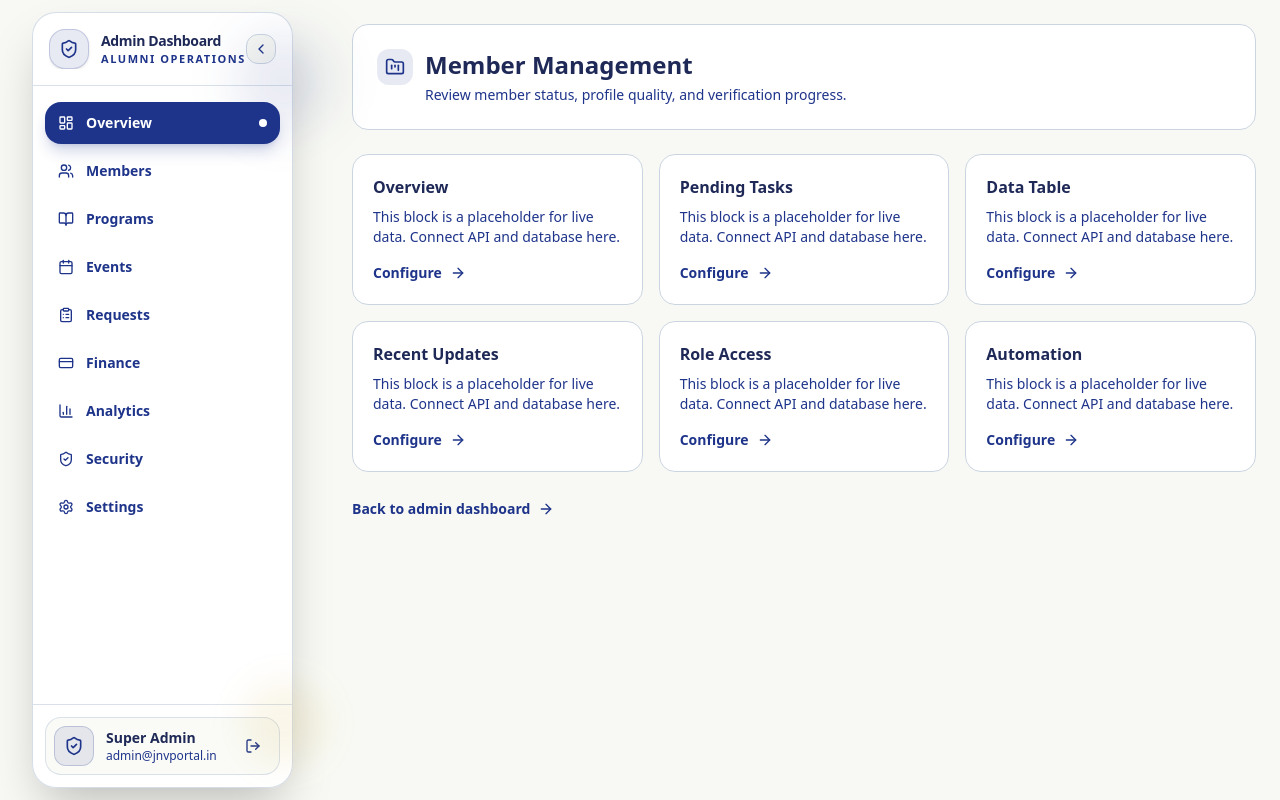
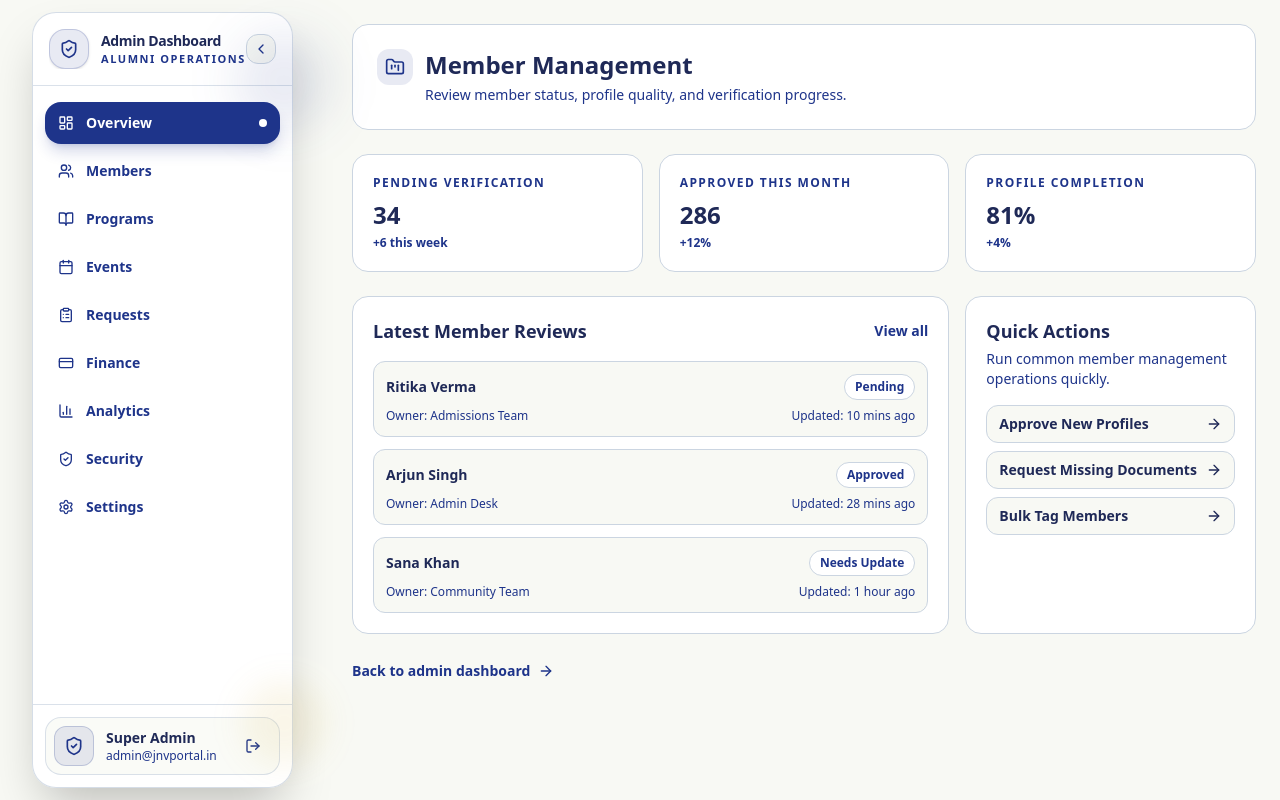
Before and after one commit to ashwanik0777/alumni-portal, a Next.js app: page /admin in a window 1280 px wide. Built offline with nearby package versions, Linux system fonts and the light colour scheme.

Commit message:
update adminDashboard

```diff
--- a/app/admin/[...slug]/page.tsx
+++ b/app/admin/[...slug]/page.tsx
@@ -1,38 +1,143 @@
 import Link from "next/link";
 import { ArrowRight, FolderKanban } from "lucide-react";
 
-const sectionMeta: Record<string, { title: string; subtitle: string }> = {
+type AdminSectionConfig = {
+  title: string;
+  subtitle: string;
+  kpis: Array<{ label: string; value: string; trend: string }>;
+  actions: string[];
+  tableTitle: string;
+  rows: Array<{ name: string; owner: string; status: string; updatedAt: string }>;
+};
+
+const sectionMeta: Record<string, AdminSectionConfig> = {
   members: {
     title: "Member Management",
     subtitle: "Review member status, profile quality, and verification progress.",
+    kpis: [
+      { label: "Pending Verification", value: "34", trend: "+6 this week" },
+      { label: "Approved This Month", value: "286", trend: "+12%" },
+      { label: "Profile Completion", value: "81%", trend: "+4%" },
+    ],
+    actions: ["Approve New Profiles", "Request Missing Documents", "Bulk Tag Members"],
+    tableTitle: "Latest Member Reviews",
+    rows: [
+      { name: "Ritika Verma", owner: "Admissions Team", status: "Pending", updatedAt: "10 mins ago" },
+      { name: "Arjun Singh", owner: "Admin Desk", status: "Approved", updatedAt: "28 mins ago" },
+      { name: "Sana Khan", owner: "Community Team", status: "Needs Update", updatedAt: "1 hour ago" },
+    ],
   },
   programs: {
     title: "Program Management",
     subtitle: "Track mentorship and alumni support programs from one place.",
+    kpis: [
+      { label: "Active Programs", value: "12", trend: "+2 new" },
+      { label: "Mentor Matches", value: "94", trend: "+9 this week" },
+      { label: "Completion Rate", value: "76%", trend: "+5%" },
+    ],
+    actions: ["Launch New Program", "Assign Mentors", "Export Weekly Report"],
+    tableTitle: "Program Pipeline",
+    rows: [
+      { name: "Career Launchpad", owner: "Mentorship Cell", status: "Active", updatedAt: "Today" },
+      { name: "STEM Bridge", owner: "Academic Team", status: "Draft", updatedAt: "Yesterday" },
+      { name: "Leadership Sprint", owner: "Operations", status: "Review", updatedAt: "2 days ago" },
+    ],
   },
   events: {
     title: "Event Management",
     subtitle: "Plan events, manage registrations, and monitor attendance trends.",
+    kpis: [
+      { label: "Upcoming Events", value: "8", trend: "Next 30 days" },
+      { label: "Registrations", value: "1,246", trend: "+18%" },
+      { label: "Attendance Rate", value: "73%", trend: "+6%" },
+    ],
+    actions: ["Create Event", "Send Reminder", "Publish Event Report"],
+    tableTitle: "Event Operations",
+    rows: [
+      { name: "Annual Alumni Meet", owner: "Events Team", status: "Live", updatedAt: "12 mins ago" },
+      { name: "Career Talk", owner: "Placement Cell", status: "Scheduled", updatedAt: "2 hours ago" },
+      { name: "Regional Meetup", owner: "Community Desk", status: "Planning", updatedAt: "Yesterday" },
+    ],
   },
   requests: {
     title: "Request Queue",
     subtitle: "Handle approvals, escalations, and pending support requests.",
+    kpis: [
+      { label: "Open Requests", value: "57", trend: "-4 today" },
+      { label: "Urgent Cases", value: "9", trend: "+2" },
+      { label: "Avg Resolution", value: "14h", trend: "-1.5h" },
+    ],
+    actions: ["Open Priority Queue", "Assign Team", "Close Resolved Batch"],
+    tableTitle: "Latest Requests",
+    rows: [
+      { name: "Profile Correction", owner: "Support Team", status: "Open", updatedAt: "5 mins ago" },
+      { name: "Mentorship Re-match", owner: "Program Team", status: "In Progress", updatedAt: "36 mins ago" },
+      { name: "Certificate Issue", owner: "Admin Desk", status: "Resolved", updatedAt: "1 hour ago" },
+    ],
   },
   finance: {
     title: "Finance Overview",
     subtitle: "Monitor donations, payouts, and monthly financial summaries.",
+    kpis: [
+      { label: "This Month Inflow", value: "₹3.8L", trend: "+11%" },
+      { label: "Scholarship Payouts", value: "₹1.6L", trend: "+7%" },
+      { label: "Pending Reconciliation", value: "6", trend: "-2" },
+    ],
+    actions: ["Approve Payout Batch", "Download Ledger", "Run Audit Check"],
+    tableTitle: "Finance Snapshots",
+    rows: [
+      { name: "Scholarship Cycle A", owner: "Finance Team", status: "Settled", updatedAt: "Today" },
+      { name: "Event Sponsorship", owner: "Treasury", status: "Processing", updatedAt: "Yesterday" },
+      { name: "Donor Refund", owner: "Compliance", status: "Review", updatedAt: "2 days ago" },
+    ],
   },
   analytics: {
     title: "Analytics",
     subtitle: "View conversion metrics, retention trends, and user behavior.",
+    kpis: [
+      { label: "Weekly Active Users", value: "1,942", trend: "+3.6%" },
+      { label: "Profile Completion", value: "79%", trend: "+2.1%" },
+      { label: "Event Conversion", value: "42%", trend: "+5.4%" },
+    ],
+    actions: ["Open Retention View", "Compare Monthly Trends", "Export CSV"],
+    tableTitle: "Top Performing Funnels",
+    rows: [
+      { name: "Login to Profile Update", owner: "Growth Team", status: "Healthy", updatedAt: "Live" },
+      { name: "Event Visit to Register", owner: "Events Team", status: "Improving", updatedAt: "Today" },
+      { name: "Jobs Visit to Apply", owner: "Career Team", status: "Watch", updatedAt: "Yesterday" },
+    ],
   },
   security: {
     title: "Security Center",
     subtitle: "Review roles, permissions, and sign-in activity securely.",
+    kpis: [
+      { label: "Role Conflicts", value: "2", trend: "Needs review" },
+      { label: "Failed Logins", value: "14", trend: "Last 24h" },
+      { label: "MFA Coverage", value: "68%", trend: "+9%" },
+    ],
+    actions: ["Review Access Logs", "Force Session Logout", "Rotate Admin Password"],
+    tableTitle: "Security Activity",
+    rows: [
+      { name: "Admin Login Attempt", owner: "Security Bot", status: "Allowed", updatedAt: "3 mins ago" },
+      { name: "Permission Change", owner: "Super Admin", status: "Logged", updatedAt: "40 mins ago" },
+      { name: "Suspicious IP Flag", owner: "Security Bot", status: "Investigating", updatedAt: "2 hours ago" },
+    ],
   },
   settings: {
     title: "System Settings",
     subtitle: "Update dashboard preferences and platform-level configuration.",
+    kpis: [
+      { label: "Config Profiles", value: "5", trend: "2 active" },
+      { label: "Pending Changes", value: "3", trend: "Awaiting publish" },
+      { label: "Last Backup", value: "02:10 AM", trend: "Successful" },
+    ],
+    actions: ["Open Global Config", "Publish Pending Settings", "Download Backup"],
+    tableTitle: "Recent Config Updates",
+    rows: [
+      { name: "Mail Template Update", owner: "Ops Team", status: "Draft", updatedAt: "Today" },
+      { name: "Role Policy Rules", owner: "Super Admin", status: "Published", updatedAt: "Yesterday" },
+      { name: "Dashboard Defaults", owner: "Admin Desk", status: "Review", updatedAt: "2 days ago" },
+    ],
   },
 };
 
@@ -42,6 +147,16 @@ export default async function AdminSectionPage({ params }: { params: Promise<{ s
   const info = sectionMeta[key] || {
     title: "Admin Section",
     subtitle: "This section is ready for your business logic and API integration.",
+    kpis: [
+      { label: "Items", value: "0", trend: "No data" },
+      { label: "Updates", value: "0", trend: "No data" },
+      { label: "Status", value: "Draft", trend: "Configure" },
+    ],
+    actions: ["Configure Section", "Connect API", "Add Data Source"],
+    tableTitle: "Section Data",
+    rows: [
+      { name: "No records", owner: "System", status: "Pending", updatedAt: "-" },
+    ],
   };
 
   return (
@@ -58,19 +173,55 @@ export default async function AdminSectionPage({ params }: { params: Promise<{ s
         </div>
       </section>
 
-      <section className="grid grid-cols-1 gap-4 md:grid-cols-2 xl:grid-cols-3">
-        {["Overview", "Pending Tasks", "Data Table", "Recent Updates", "Role Access", "Automation"].map((card) => (
-          <article key={card} className="rounded-2xl border border-border bg-card p-5">
-            <h3 className="text-base font-bold">{card}</h3>
-            <p className="mt-2 text-sm text-text-secondary">
-              This block is a placeholder for live data. Connect API and database here.
-            </p>
-            <button className="mt-4 inline-flex items-center gap-2 text-sm font-semibold text-primary hover:underline">
-              Configure
-              <ArrowRight className="h-4 w-4" />
-            </button>
+      <section className="grid grid-cols-1 gap-4 md:grid-cols-3">
+        {info.kpis.map((item) => (
+          <article key={item.label} className="rounded-2xl border border-border bg-card p-5">
+            <p className="text-xs font-semibold uppercase tracking-[0.12em] text-text-secondary">{item.label}</p>
+            <p className="mt-2 text-2xl font-black text-text-primary">{item.value}</p>
+            <p className="mt-1 text-xs font-semibold text-primary">{item.trend}</p>
           </article>
         ))}
+      </section>
+
+      <section className="grid grid-cols-1 gap-4 xl:grid-cols-3">
+        <article className="rounded-2xl border border-border bg-card p-5 xl:col-span-2">
+          <div className="mb-4 flex items-center justify-between">
+            <h3 className="text-lg font-bold">{info.tableTitle}</h3>
+            <button className="text-sm font-semibold text-primary hover:underline">View all</button>
+          </div>
+          <div className="space-y-3">
+            {info.rows.map((row) => (
+              <div key={`${row.name}-${row.updatedAt}`} className="rounded-xl border border-border bg-background p-3">
+                <div className="flex flex-wrap items-center justify-between gap-2">
+                  <p className="text-sm font-semibold text-text-primary">{row.name}</p>
+                  <span className="rounded-full border border-border bg-card px-2.5 py-1 text-xs font-semibold text-text-secondary">
+                    {row.status}
+                  </span>
+                </div>
+                <div className="mt-2 flex flex-wrap items-center justify-between gap-2 text-xs text-text-secondary">
+                  <p>Owner: {row.owner}</p>
+                  <p>Updated: {row.updatedAt}</p>
+                </div>
+              </div>
+            ))}
+          </div>
+        </article>
+
+        <article className="rounded-2xl border border-border bg-card p-5">
+          <h3 className="text-lg font-bold">Quick Actions</h3>
+          <p className="mt-1 text-sm text-text-secondary">Run common {info.title.toLowerCase()} operations quickly.</p>
+          <div className="mt-4 space-y-2">
+            {info.actions.map((action) => (
+              <button
+                key={action}
+                className="flex w-full items-center justify-between rounded-xl border border-border bg-background px-3 py-2 text-sm font-semibold text-text-primary hover:border-primary/30 hover:text-primary"
+              >
+                {action}
+                <ArrowRight className="h-4 w-4" />
+              </button>
+            ))}
+          </div>
+        </article>
       </section>
 
       <Link href="/admin" className="inline-flex items-center gap-2 text-sm font-semibold text-primary hover:underline">
--- a/public/counter.json
+++ b/public/counter.json
@@ -1 +1 @@
-{"count":1246}
+{"count":1247}
```
Also changed, not shown: app/login/page.tsx (+65 -2 lines), 1 other file (tests, documents, lock files or other folders).
